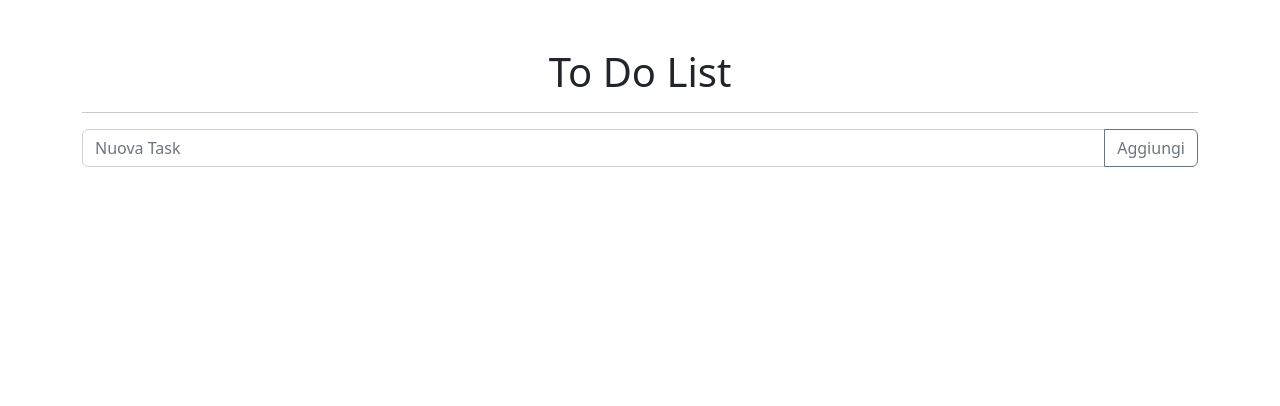
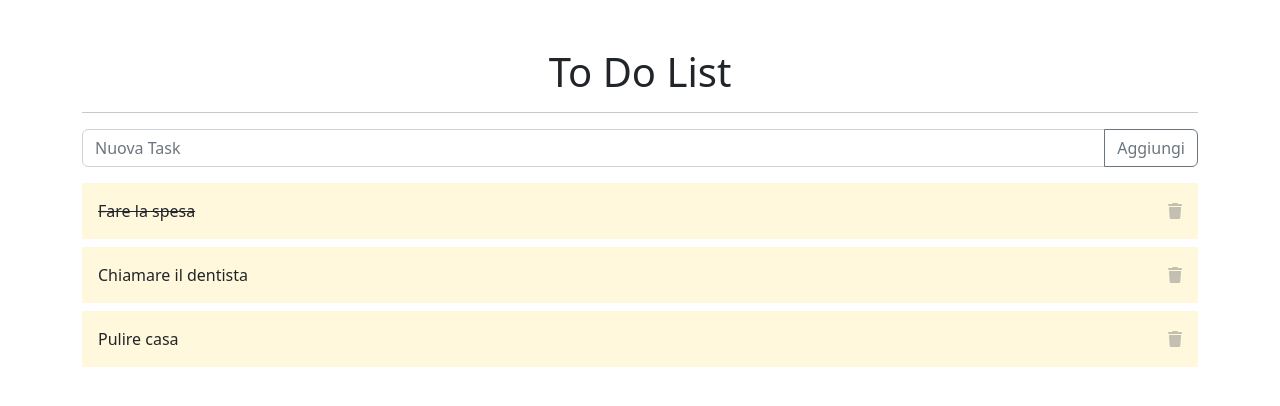
Before and after one commit to AlessandroFacci/vue-todolist, a plain HTML site: page index.html in a window 1280 px wide. Drawn offline with nearby package versions, Linux system fonts and the light colour scheme.

Commit message:
index: edit

```diff
--- a/index.html
+++ b/index.html
@@ -54,13 +54,13 @@
             Aggiungi
           </button>
         </div>
-        <ul class="to-do-list" v-if="toDoList.lenght">
+        <ul class="to-do-list" v-if="toDoList.length">
           <li
             v-for="(toDoTask, i) in toDoList"
             class="task clearfix"
             @click="sbarraText()"
           >
-            <span :class="(todoTask.done) ? 'done' : ''">
+            <span :class="(toDoTask.done) ? 'done' : ''">
               {{toDoTask.text}}
             </span>
             <div @click="deleteTask(i)" class="to-do-deled">
```
